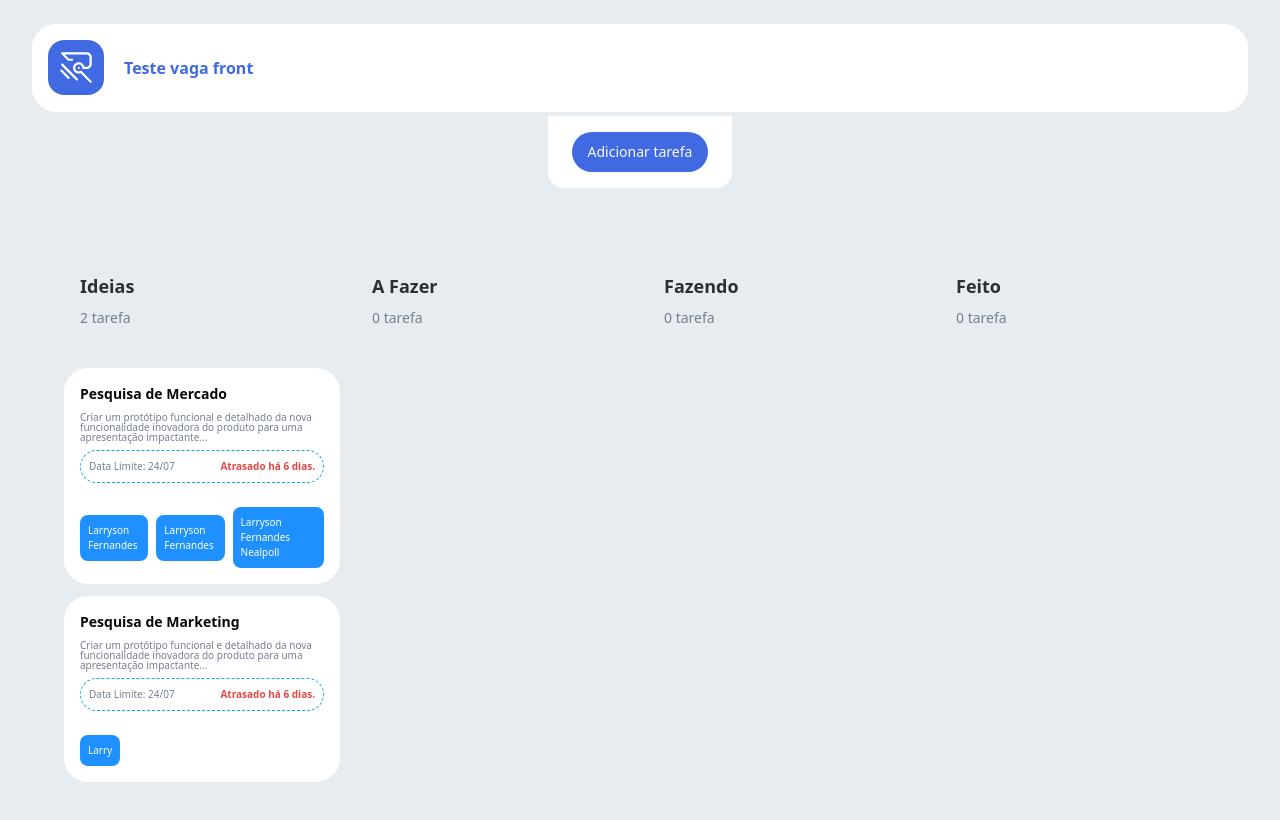
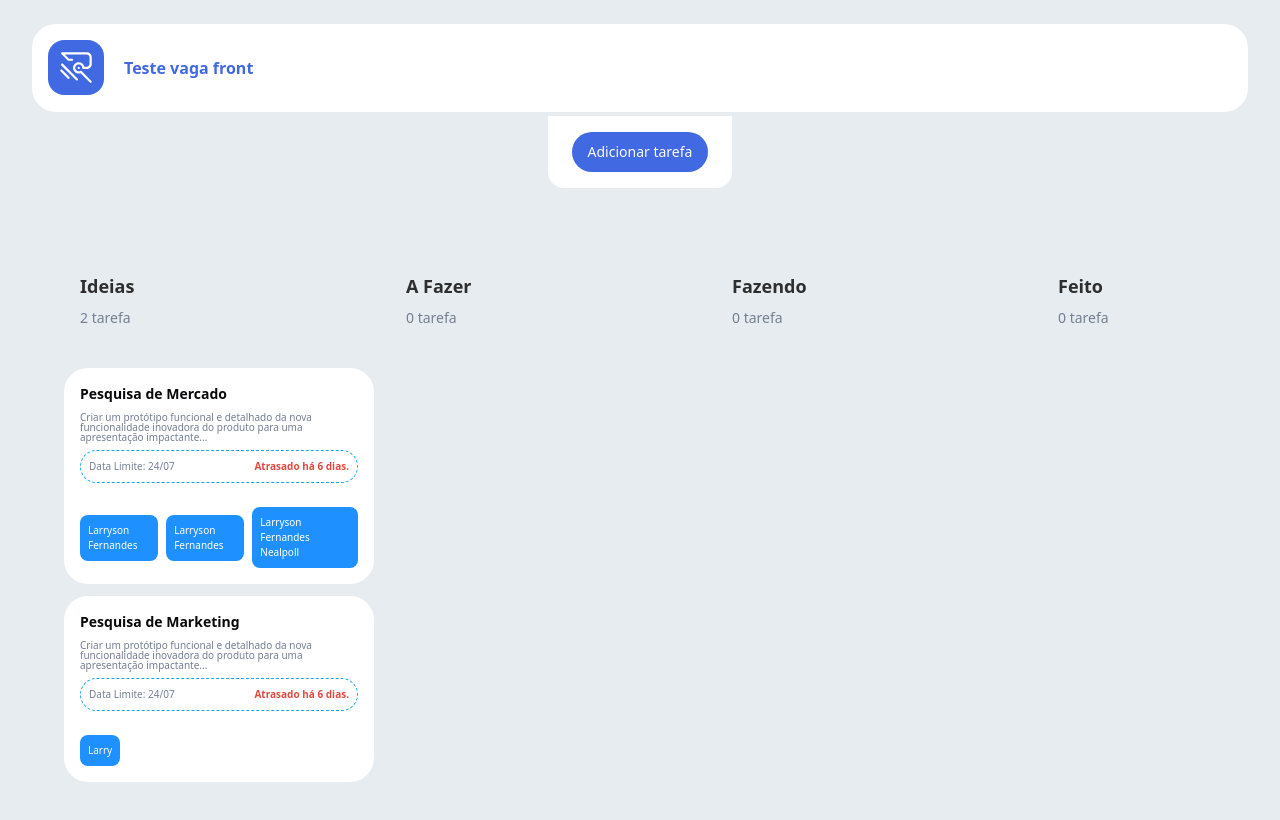
Before and after one commit to eleazar-nascimento/recrutei, a React (Vite) app: page / in a window 1280 px wide. Shown: the top 820 px of the page. Built offline with nearby package versions, Linux system fonts and the light colour scheme.

Commit message:
feat: adiciona scroll lateral e adiciona skeleton.

```diff
--- a/src/App.tsx
+++ b/src/App.tsx
@@ -5,7 +5,7 @@ import { Button } from "./components/ui/button";
 
 function App() {
   return (
-    <main className="container flex min-h-screen flex-col items-center pt-6 gap-1">
+    <main className="container flex min-h-screen flex-col items-center pt-6 gap-1 pb-6">
       <NavBar />
       <div className="px-6 py-4 bg-card rounded-b-2xl mb-20">
         <CreateTask>
--- a/src/components/create-task.tsx
+++ b/src/components/create-task.tsx
@@ -45,11 +45,11 @@ export function CreateTask({ children }: CreateTaskProps) {
   async function onSubmit(data: z.infer<typeof createTaskFormSchema>) {
     try {
       updateLoading(true);
+      setOpen(false);
       await addTask({ ...data, id: uuidv4() });
     } catch (error) {
       console.error(error);
     } finally {
-      setOpen(false);
       form.reset();
       updateLoading(false);
     }
--- /dev/null
+++ b/src/components/dnd/card-skeleton.tsx
@@ -0,0 +1,17 @@
+export function CardSkeleton() {
+  return (
+    <div className="relative bg-card w-full p-4 flex flex-col rounded-3xl gap-2 animate-pulse">
+      <div className="h-6 w-6 bg-gray-300 rounded-full mb-2"></div>
+      <div className="h-4 w-1/3 bg-gray-300 rounded mb-2"></div>
+      <div className="h-3 w-1/2 bg-gray-300 rounded mb-4"></div>
+      <div className="border-dashed border border-sky-500 p-2 w-full flex items-center justify-between rounded-3xl mb-4">
+        <div className="h-3 w-1/4 bg-gray-300 rounded"></div>
+      </div>
+      <div className="flex items-center justify-start w-full gap-2">
+        <div className="h-6 w-10 bg-gray-300 rounded-lg"></div>
+        <div className="h-6 w-10 bg-gray-300 rounded-lg"></div>
+        <div className="h-6 w-10 bg-gray-300 rounded-lg"></div>
+      </div>
+    </div>
+  );
+}
--- a/src/components/dnd/column.tsx
+++ b/src/components/dnd/column.tsx
@@ -2,6 +2,7 @@ import { SortableContext, rectSortingStrategy } from "@dnd-kit/sortable";
 import { useDroppable } from "@dnd-kit/core";
 import { Card, CardType } from "./card";
 import { useStoreTasks } from "@/store/task";
+import { CardSkeleton } from "./card-skeleton";
 
 export type ColumnType = {
   id: string;
@@ -13,17 +14,23 @@ export function Column({ id, title, cards }: ColumnType) {
   const { setNodeRef } = useDroppable({ id: id });
   const loading = useStoreTasks((state) => state.loading);
 
+  const returnSkeleton = () => {
+    return Array.from({ length: 3 }).map((_, index) => (
+      <CardSkeleton key={`skeleton-${index}`} />
+    ));
+  };
+
   return (
     <SortableContext id={id} items={cards} strategy={rectSortingStrategy}>
-      <div ref={setNodeRef} className="w-full flex flex-col gap-3">
+      <div ref={setNodeRef} className="w-[310px] flex flex-col gap-3">
         <div className="flex flex-col gap-2 px-4 pb-7">
           <div className="font-semibold text-[#2E2E2E] text-lg">{title}</div>
           <div className="font-normal text-sm text-[#747F93]">
             {cards.length} tarefa
           </div>
         </div>
-        {!loading ? (
-          cards.map((card) => (
+        {!loading
+          ? cards.map((card) => (
               <Card
                 key={card?.id}
                 id={card?.id}
@@ -34,9 +41,7 @@ export function Column({ id, title, cards }: ColumnType) {
                 deadline={card.deadline}
               />
             ))
-        ) : (
-          <div>carregando...</div>
-        )}
+          : returnSkeleton()}
       </div>
     </SortableContext>
   );
--- a/src/components/dnd/dnd-component.tsx
+++ b/src/components/dnd/dnd-component.tsx
@@ -115,7 +115,8 @@ export function DndComponent() {
       onDragEnd={handleDragEnd}
       onDragOver={handleDragOver}
     >
-      <div className="grid grid-cols-4 gap-4 container w-full">
+      <div className="container w-full overflow-x-auto relative">
+        <div className="grid grid-cols-4 gap-4 min-w-max min-h-[20rem] pb-8">
           {columns.map((column) => (
             <Column
               key={column.id}
@@ -125,6 +126,7 @@ export function DndComponent() {
             />
           ))}
         </div>
+      </div>
     </DndContext>
   );
 }
--- a/src/components/ui/skeleton.tsx
+++ b/src/components/ui/skeleton.tsx
@@ -1,4 +1,4 @@
-import { cn } from "@/lib/utils";
+import { cn } from "@/lib/utils"
 
 function Skeleton({
   className,
@@ -9,7 +9,7 @@ function Skeleton({
       className={cn("animate-pulse rounded-md bg-muted", className)}
       {...props}
     />
-  );
+  )
 }
 
-export { Skeleton };
+export { Skeleton }
```
Lines whose indentation alone changed are shown as unchanged.
